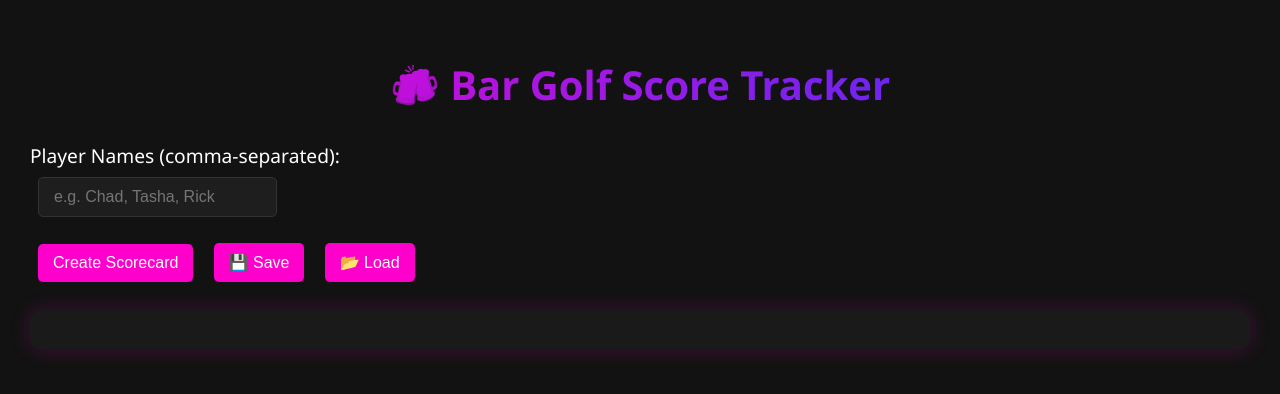
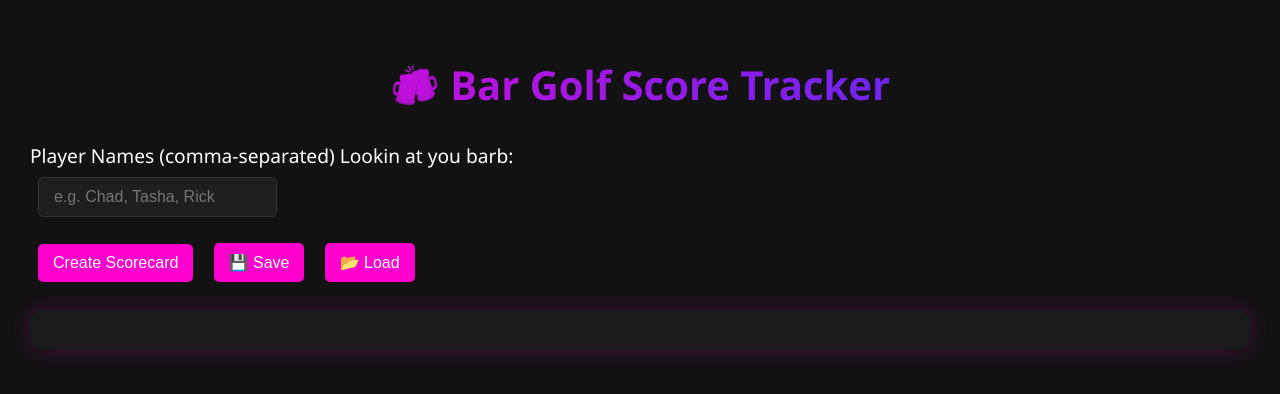
Before and after one commit to GreerWithSD/BarGolfTourny2025, a plain HTML site: page index.html in a window 1280 px wide. Drawn offline with Linux system fonts and the light colour scheme.

Commit message:
Update index.html

```diff
--- a/index.html
+++ b/index.html
@@ -3,7 +3,7 @@
 <head>
   <meta charset="UTF-8" />
   <meta name="viewport" content="width=device-width, initial-scale=1.0"/>
-  <title>Bar Golf Tracker</title>
+  <title>The boy's Score Tracker</title>
   <style>
     body {
       font-family: 'Segoe UI', Tahoma, Geneva, Verdana, sans-serif;
@@ -110,7 +110,7 @@
 
   <h1>🍻 Bar Golf Score Tracker</h1>
 
-  <label>Player Names (comma-separated):</label><br>
+  <label>Player Names (comma-separated) Lookin at you barb:</label><br>
   <input type="text" id="playerNames" placeholder="e.g. Chad, Tasha, Rick">
   <div class="buttons">
     <button onclick="createScorecard()">Create Scorecard</button>
```
